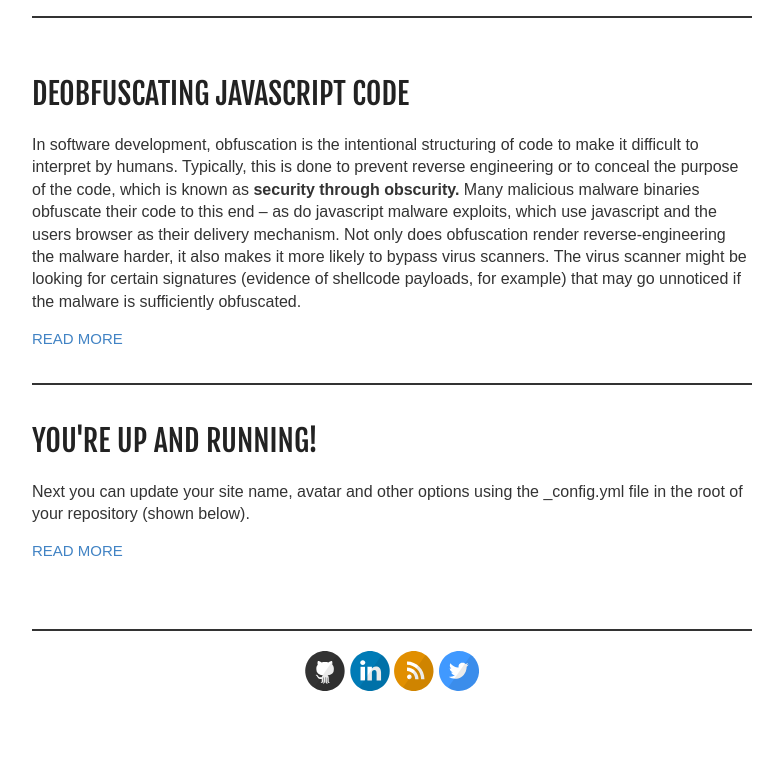
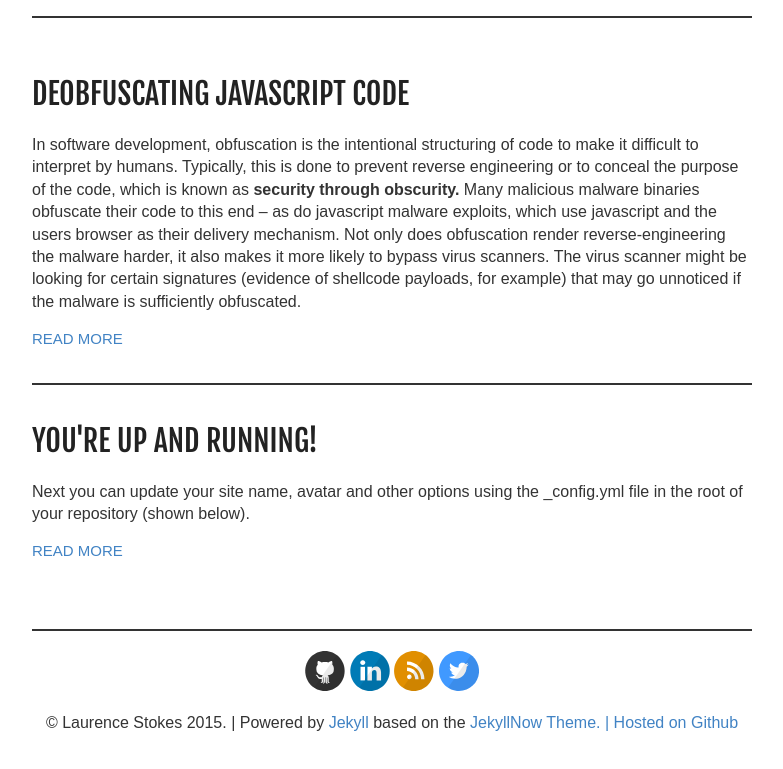
Before and after one commit to laurencestokes/LaurenceStokes.github.io, a Jekyll site: the page built from index.html, in a window 1280 px wide, cut to the strip 164-933 px from the top of the page. Shown: the whole strip, without its empty margins (248-1031 px from the left). Built offline with Jekyll 4.4.1, drawn with Linux system fonts in a browser that asks for light colours; Markdown is read by kramdown in place of the engine named in the settings; before the commit the page ends 900 px from its top, so only the background shows below that.

Commit message:
updated footer

```diff
--- a/_layouts/default.html
+++ b/_layouts/default.html
@@ -42,6 +42,7 @@
       <div class="container">
         <footer class="footer">
           {% include svg-icons.html %}
+		  <p>&copy; Laurence Stokes 2015. | Powered by <a href="http://jekyllrb.com/">Jekyll</a> based on the <a href="http://www.jekyllnow.com/">JekyllNow<a> Theme. | Hosted on <a href="https://github.com/">Github</a>
         </footer>
       </div>
     </div>
```
